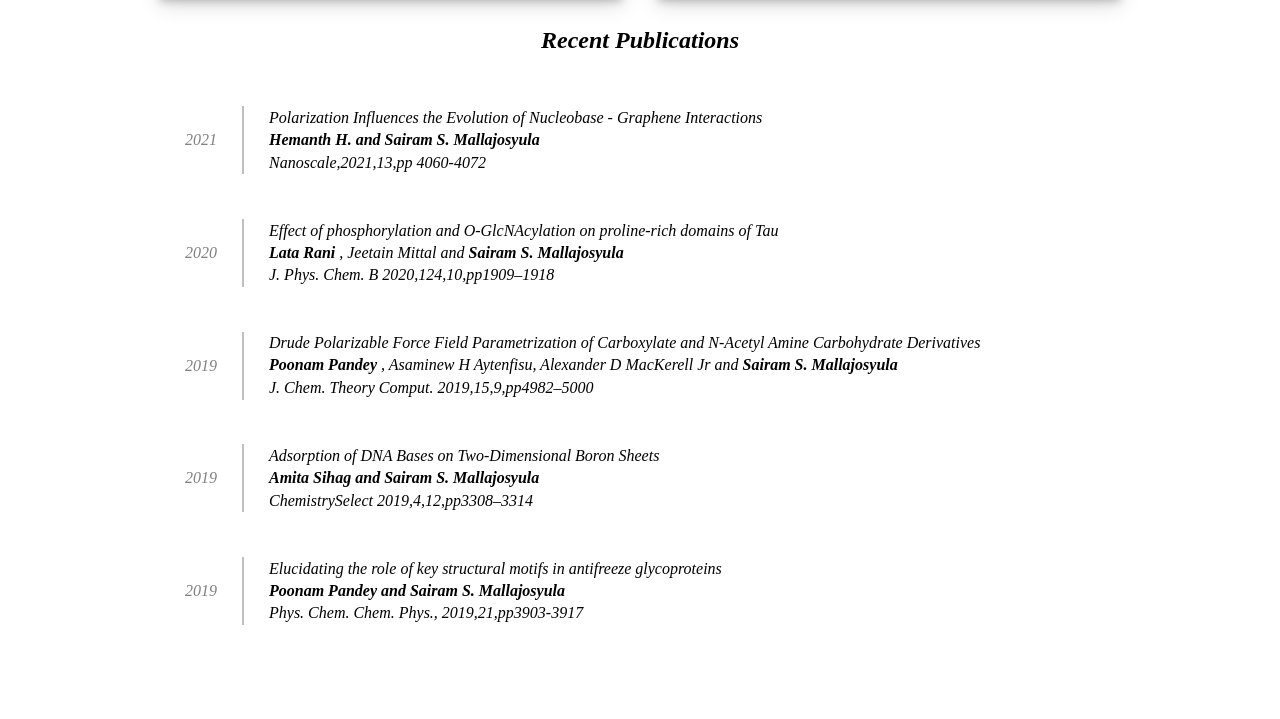
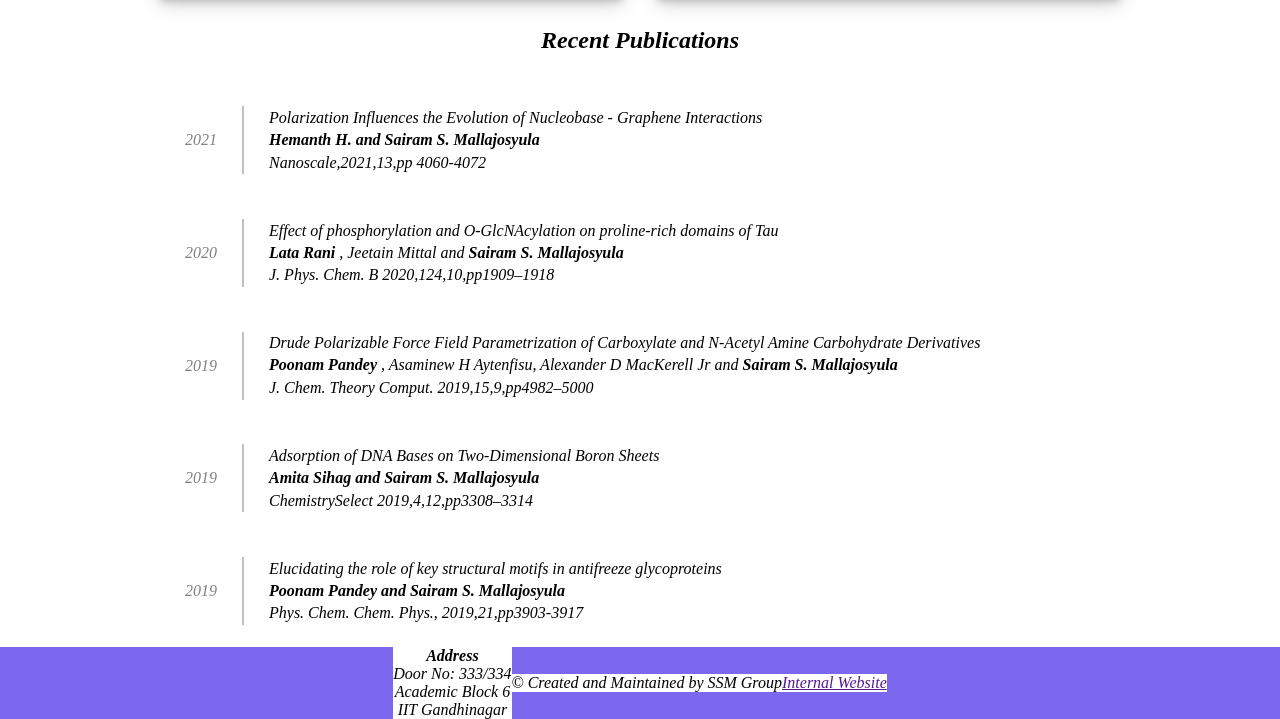
Before and after one commit to ssmgroup-iitgn/ssmgroup-iitgn.github.io, a plain HTML site: page home.html in a window 1280 px wide. Shown: the part 3204-3923 px from the top of the page. Before the commit the page ends 3851 px from the top, so only its background shows below. Drawn offline with Linux system fonts and the light colour scheme; some icons are missing.

Commit message:
Update home.html

```diff
--- a/home.html
+++ b/home.html
@@ -313,15 +313,19 @@
             </div>
         </div>
     </main>
-    <footer class="footer-container">
+    <footer class="footer-container" id="footer">
         <div class="footer-left-container">
-
+          <h4> Address</h4>
+          Door No: 333/334
+          <br> Academic Block 6
+          <br> IIT Gandhinagar
+          </div>
         </div>
         <div class="footer-center-container">
-
+          &#169; Created and Maintained by SSM Group
         </div>
         <div class="footer-right-container">
-
+          <a href=""> Internal Website </a>
         </div>
     </footer>
 </body>
```
